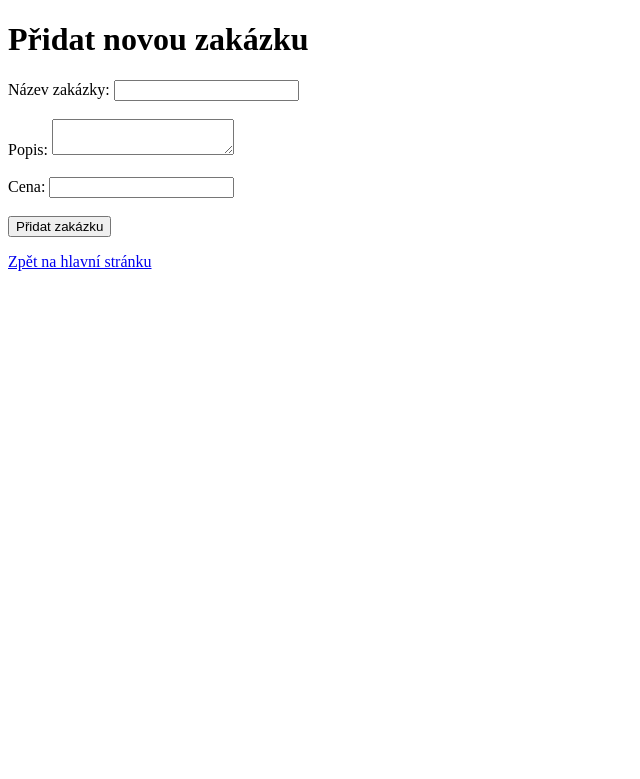
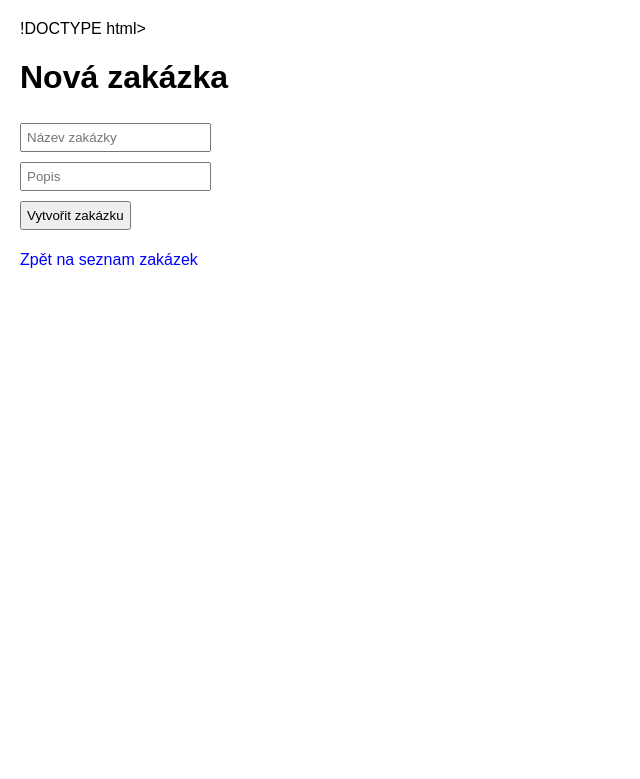
Before and after one commit to pecenyjirikdubno/zakazky-app, a Flask app: template templates/add_zakazka.html in a window 1280 px wide. Shown: the top 779 px of the page, without its empty margins (0-640 px from the left). Run offline with Flask 3, Linux system fonts and the light colour scheme; the template is opened without the code that fills it, so the values that code supplies are empty.

Commit message:
add_zakazka.html

```diff
--- a/templates/add_zakazka.html
+++ b/templates/add_zakazka.html
@@ -1,20 +1,11 @@
-<!DOCTYPE html>
-<html lang="cs">
-<head>
-    <meta charset="UTF-8">
-    <title>Přidat zakázku</title>
-</head>
-<body>
-    <h1>Přidat novou zakázku</h1>
-    <form method="POST">
-        <label>Název zakázky:</label>
-        <input type="text" name="nazev" required><br><br>
-        <label>Popis:</label>
-        <textarea name="popis" required></textarea><br><br>
-        <label>Cena:</label>
-        <input type="number" step="0.01" name="cena" required><br><br>
-        <button type="submit">Přidat zakázku</button>
-    </form>
-    <p><a href="/">Zpět na hlavní stránku</a></p>
-</body>
-</html>
+{% extends "base.html" %}
+
+{% block content %}
+<h1>Nová zakázka</h1>
+<form method="POST">
+    <input type="text" name="nazev" placeholder="Název zakázky" required><br>
+    <input type="text" name="popis" placeholder="Popis"><br>
+    <button type="submit">Vytvořit zakázku</button>
+</form>
+<a href="{{ url_for('index') }}">Zpět na seznam zakázek</a>
+{% endblock %}
```
